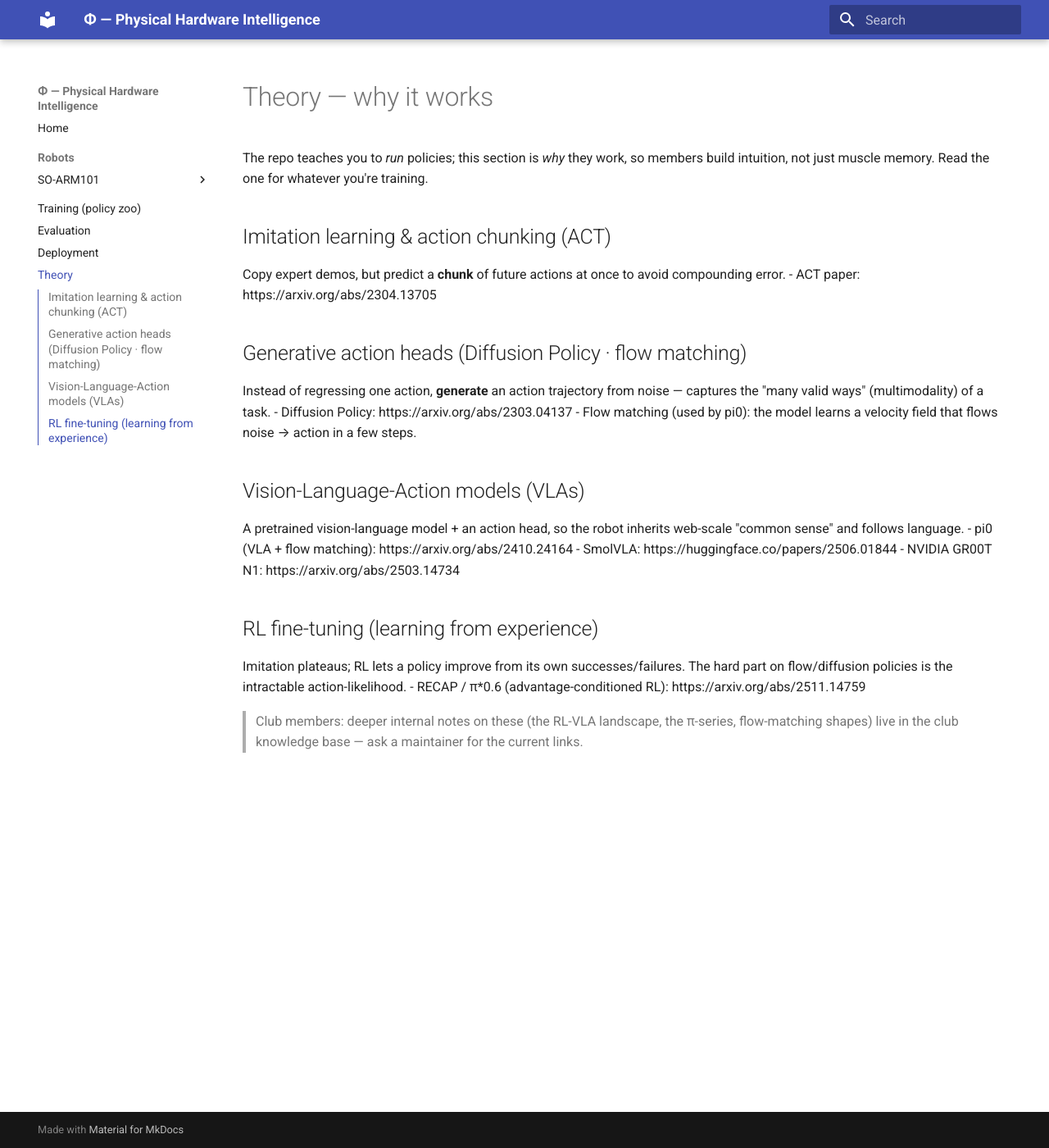
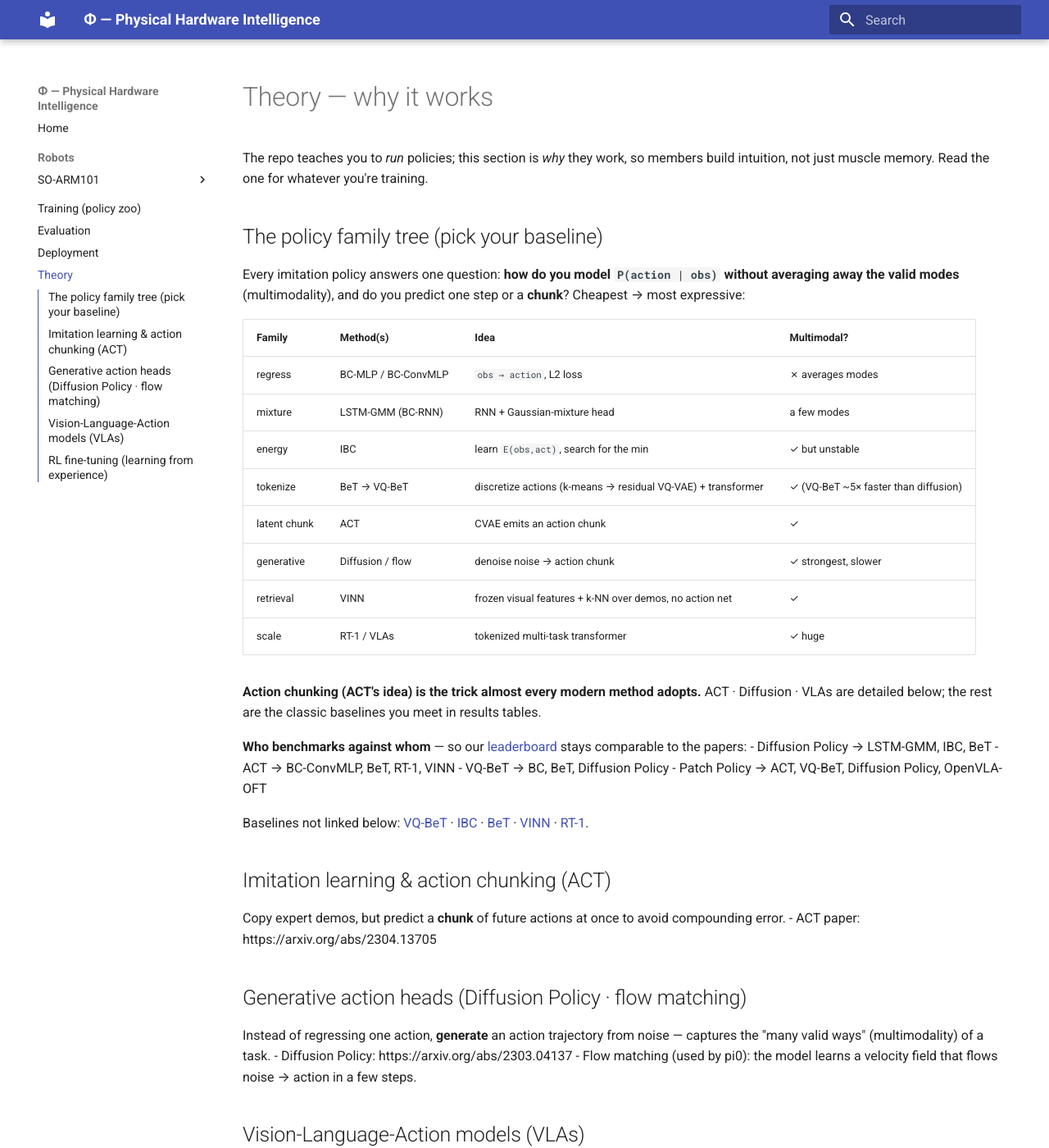
Before and after one commit to physical-hardware-intelligence/phi, an MkDocs documentation site: the page built from docs/theory/README.md, in a window 1280 px wide and 1400 px high. Shown: the whole window at 82% size. Built offline with MkDocs 1.6.1 and Material for MkDocs 9.7.7, drawn with Linux system fonts in a browser that asks for light colours.

Commit message:
docs/theory: add policy family tree + baseline matrix
Landscape map (BC/GMM/IBC/BeT/VQ-BeT/ACT/Diffusion/VINN/VLA) + who-benchmarks-whom.
Complements the existing per-family sections; no duplication.

Co-Authored-By: Claude Opus 4.8 <noreply@anthropic.com>

```diff
--- a/docs/theory/README.md
+++ b/docs/theory/README.md
@@ -1,6 +1,31 @@
 # Theory — why it works
 
 The repo teaches you to *run* policies; this section is *why* they work, so members build intuition, not just muscle memory. Read the one for whatever you're training.
+
+## The policy family tree (pick your baseline)
+
+Every imitation policy answers one question: **how do you model `P(action | obs)` without averaging away the valid modes** (multimodality), and do you predict one step or a **chunk**? Cheapest → most expressive:
+
+| Family | Method(s) | Idea | Multimodal? |
+|---|---|---|---|
+| regress | BC-MLP / BC-ConvMLP | `obs → action`, L2 loss | ✗ averages modes |
+| mixture | LSTM-GMM (BC-RNN) | RNN + Gaussian-mixture head | a few modes |
+| energy | IBC | learn `E(obs,act)`, search for the min | ✓ but unstable |
+| tokenize | BeT → VQ-BeT | discretize actions (k-means → residual VQ-VAE) + transformer | ✓ (VQ-BeT ~5× faster than diffusion) |
+| latent chunk | ACT | CVAE emits an action chunk | ✓ |
+| generative | Diffusion / flow | denoise noise → action chunk | ✓ strongest, slower |
+| retrieval | VINN | frozen visual features + k-NN over demos, no action net | ✓ |
+| scale | RT-1 / VLAs | tokenized multi-task transformer | ✓ huge |
+
+**Action chunking (ACT's idea) is the trick almost every modern method adopts.** ACT · Diffusion · VLAs are detailed below; the rest are the classic baselines you meet in results tables.
+
+**Who benchmarks against whom** — so our [leaderboard](../evaluation/README.md) stays comparable to the papers:
+- Diffusion Policy → LSTM-GMM, IBC, BeT
+- ACT → BC-ConvMLP, BeT, RT-1, VINN
+- VQ-BeT → BC, BeT, Diffusion Policy
+- Patch Policy → ACT, VQ-BeT, Diffusion Policy, OpenVLA-OFT
+
+Baselines not linked below: [VQ-BeT](https://arxiv.org/abs/2403.03181) · [IBC](https://arxiv.org/abs/2109.00137) · [BeT](https://arxiv.org/abs/2206.11251) · [VINN](https://arxiv.org/abs/2112.01511) · [RT-1](https://arxiv.org/abs/2212.06817).
 
 ## Imitation learning & action chunking (ACT)
 Copy expert demos, but predict a **chunk** of future actions at once to avoid compounding error.
```
